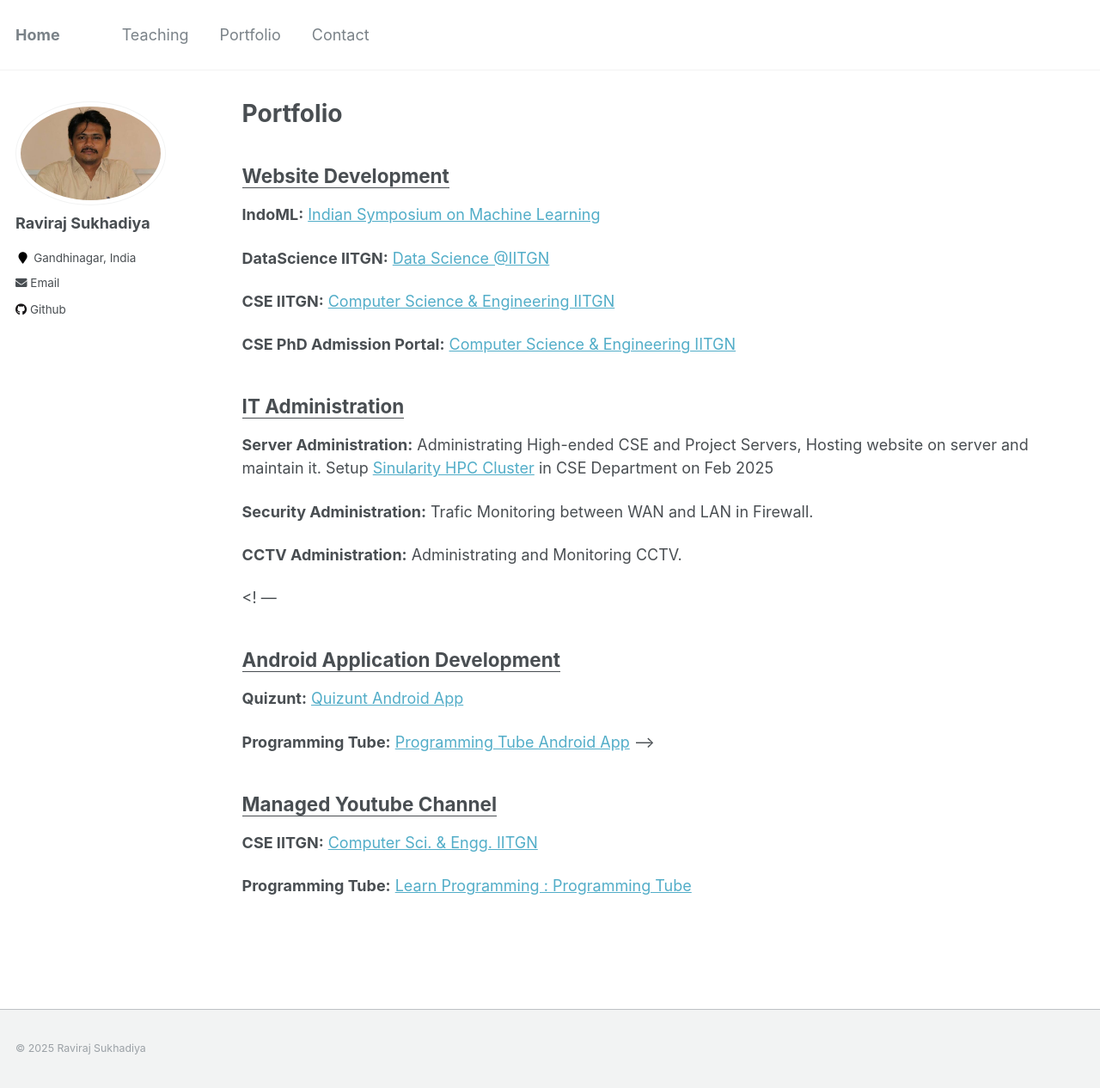
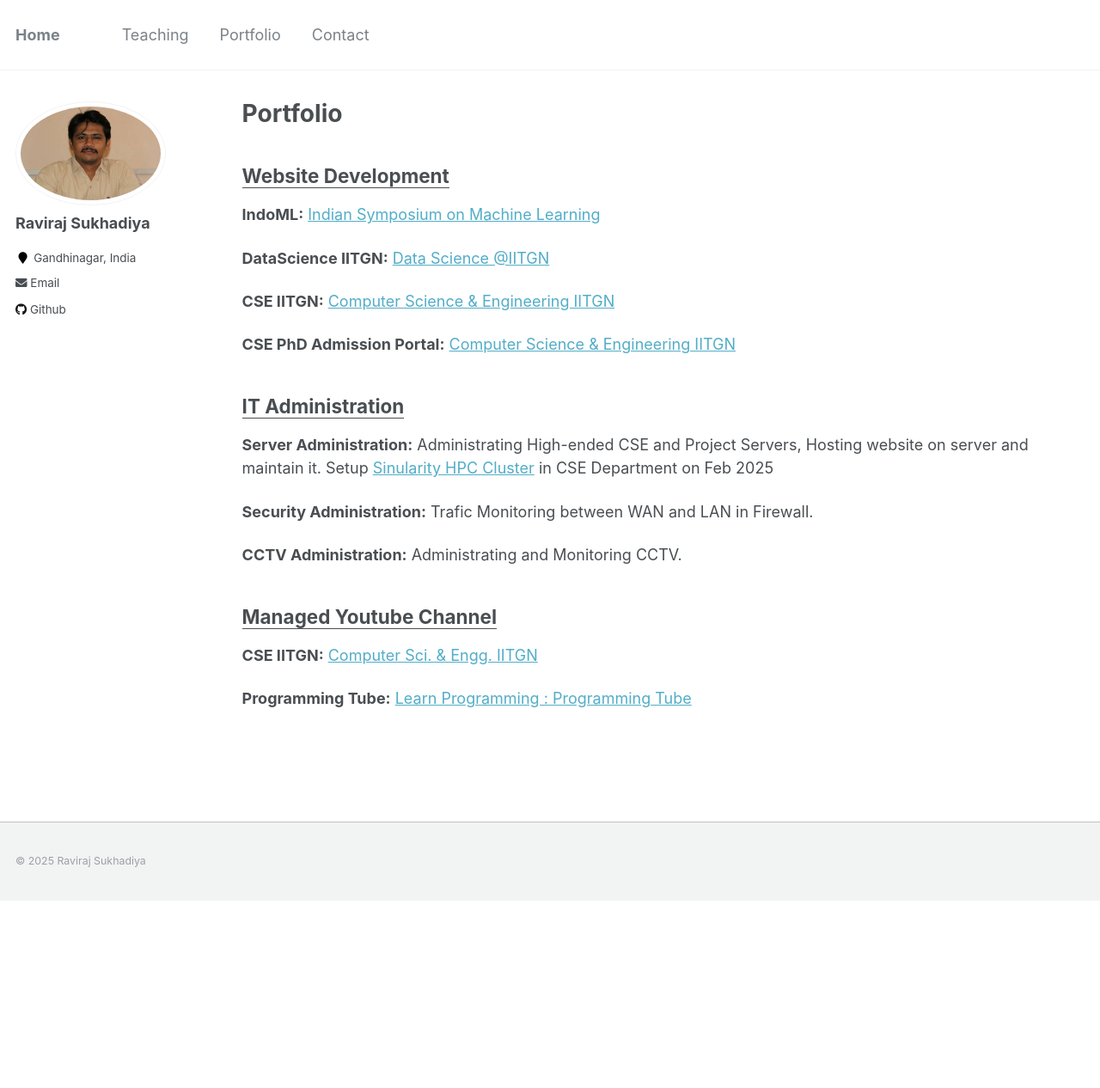
Before and after one commit to ravirajsukhadiya/ravirajsukhadiya.github.io, a Jekyll site: the page built from _pages/portfolio.md, in a window 1280 px wide. Shown: the whole page at 86% size. Built offline with Jekyll 4.4.1, drawn with Linux system fonts in a browser that asks for light colours; after the commit the page ends 1048 px from its top, so only the background shows below that.

Commit message:
Update portfolio.md
Remove Android related lines

```diff
--- a/_pages/portfolio.md
+++ b/_pages/portfolio.md
@@ -15,7 +15,6 @@
 **CSE PhD Admission Portal:** [Computer Science & Engineering IITGN ](https://cs.iitgn.ac.in/)
 
 
-
 ## <ins>IT Administration</ins>
 **Server Administration:** Administrating High-ended CSE and Project Servers, Hosting website on server and maintain it. Setup [Sinularity HPC Cluster](https://cs.iitgn.ac.in/hpc/) in CSE Department on Feb 2025
 
@@ -24,13 +23,6 @@
 **CCTV Administration:** Administrating and Monitoring CCTV.
 
 
-
-<! ---
-## <ins>Android Application Development</ins>
-**Quizunt:** [Quizunt Android App](https://play.google.com/store/apps/details?id=oak.tech.quizunt)
-
-**Programming Tube:** [Programming Tube Android App](https://play.google.com/store/apps/details?id=com.programmingtube)
---->
 ## <ins>Managed Youtube Channel</ins>
 **CSE IITGN:** [Computer Sci. & Engg. IITGN](https://www.youtube.com/channel/UCPYUnvUV3CiMmkhfYME48QQ)
 
```
